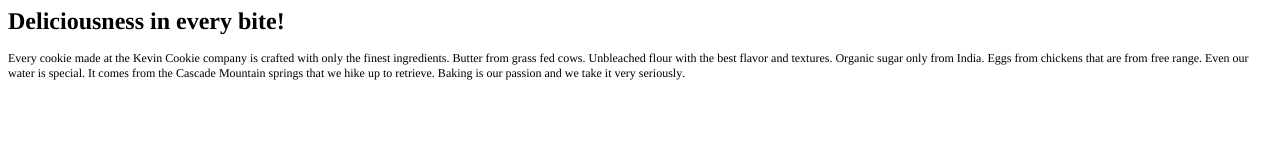
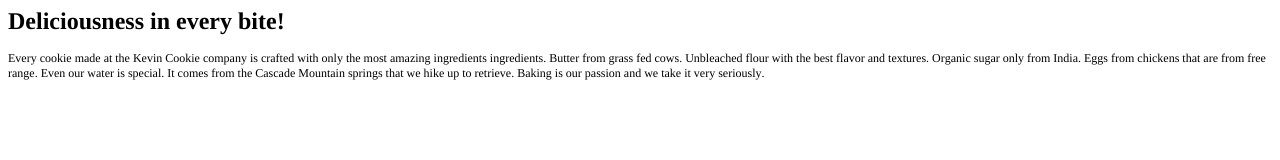
Before and after one commit to dantecapella/test123, a plain HTML site: page index.htm in a window 1280 px wide. Drawn offline with Linux system fonts and the light colour scheme.

Commit message:
update index text

```diff
--- a/index.htm
+++ b/index.htm
@@ -13,6 +13,6 @@
 </head>
 <body>
 <h1 style="margin: 0.0px 0.0px 16.1px 0.0px; font: 24.0px Times; -webkit-text-stroke: #000000"><span class="s1"><b>Deliciousness in every bite!</b></span></h1>
-<p class="p2"><span class="s1">Every cookie made at the Kevin Cookie company is crafted with only the finest ingredients. Butter from grass fed cows. Unbleached flour with the best flavor and textures. Organic sugar only from India. Eggs from chickens that are from free range. Even our water is special. It comes from the Cascade Mountain springs that we hike up to retrieve. Baking is our passion and we take it very seriously.</span></p>
+<p class="p2"><span class="s1">Every cookie made at the Kevin Cookie company is crafted with only the most amazing ingredients ingredients. Butter from grass fed cows. Unbleached flour with the best flavor and textures. Organic sugar only from India. Eggs from chickens that are from free range. Even our water is special. It comes from the Cascade Mountain springs that we hike up to retrieve. Baking is our passion and we take it very seriously.</span></p>
 </body>
 </html>
```
